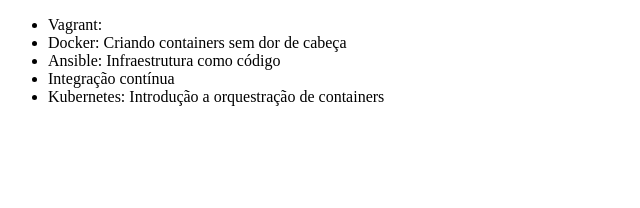
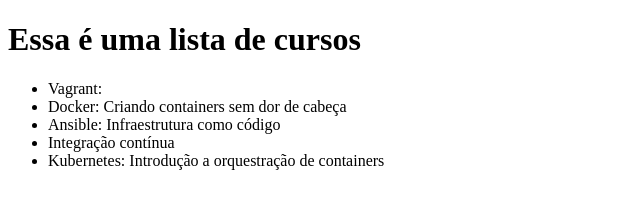
Before and after one commit to KamilaBenevides/trabalhando-com-git, a plain HTML site: page kamila/index.html in a window 1280 px wide. Shown: the whole page, without its empty margins (0-640 px from the left). Drawn offline with Linux system fonts and the light colour scheme.

Commit message:
h1 -> h2

```diff
--- a/kamila/index.html
+++ b/kamila/index.html
@@ -5,6 +5,7 @@
      <title>Lista de cursos de DevOps da Alura é massa</title>
 </head>
 <body>
+     <h1>Essa é uma lista de cursos</h2>
      <ul>
      <li>Vagrant:</li>
      <li>Docker: Criando containers sem dor de cabeça</li>
```
